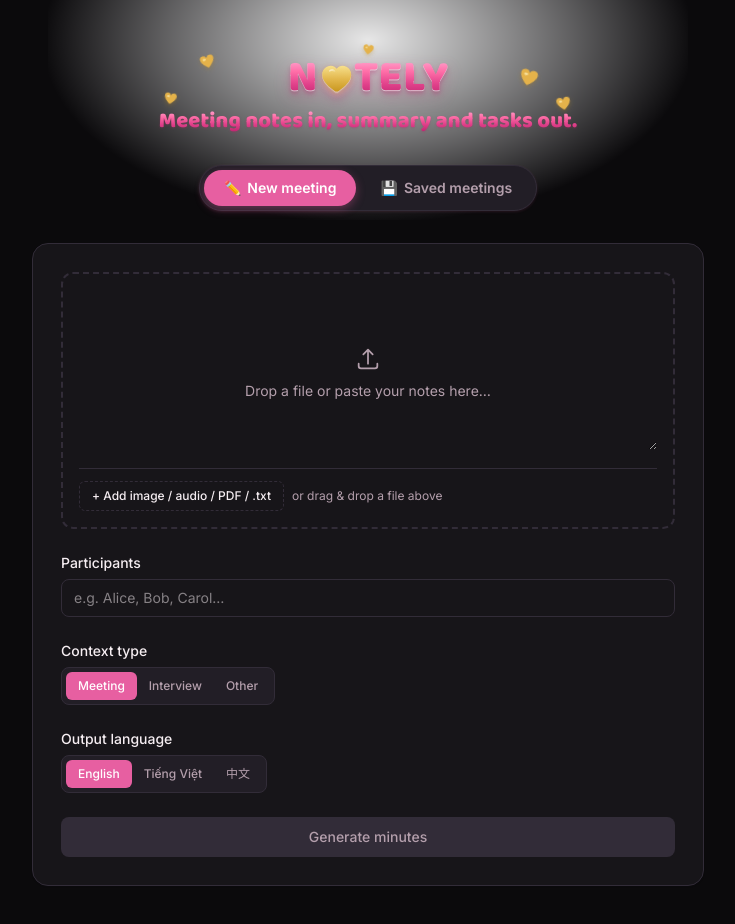
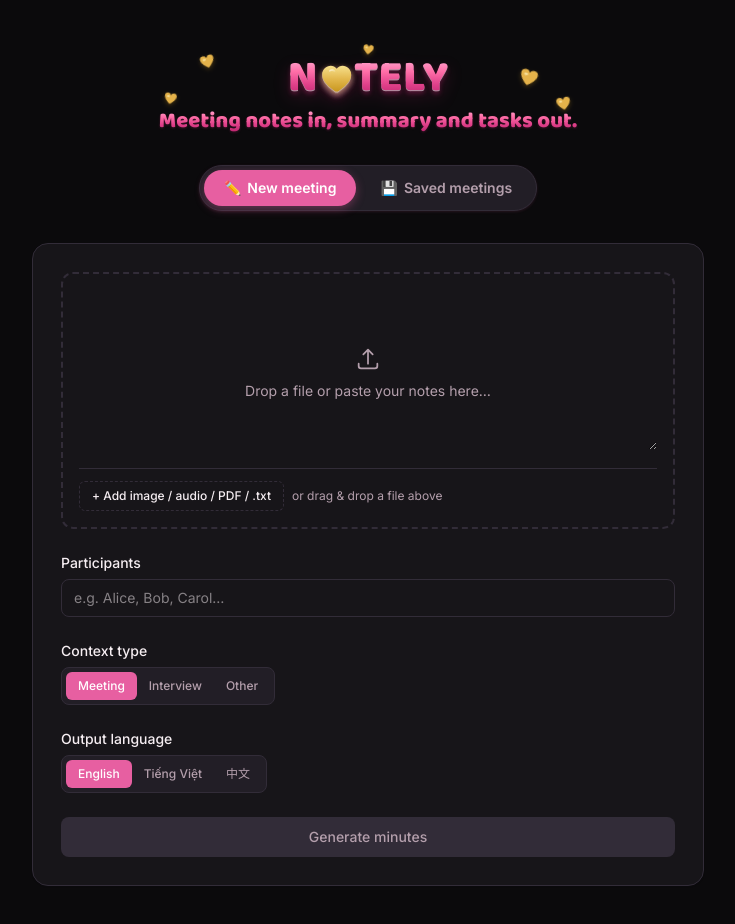
Before and after one commit to thaovywork-blip/VNGG-MeetingApp, a Next.js app: page / in a window 1280 px wide. Shown: the top 924 px of the page, without its empty margins (272-1007 px from the left). Built offline with nearby package versions, Linux system fonts and the light colour scheme.

Commit message:
style: remove white spotlight glow behind NOTELY

```diff
--- a/app/globals.css
+++ b/app/globals.css
@@ -22,25 +22,6 @@ body {
   background: var(--bg);
   color: var(--text);
   font-family: var(--font-inter), system-ui, -apple-system, sans-serif;
-}
-
-/* Notely spotlight — a soft, low-opacity blush glow behind the page header/empty
-   state, echoing the brand mark's spotlight without competing with body text. */
-.notely-spotlight {
-  position: relative;
-}
-
-.notely-spotlight::before {
-  content: "";
-  position: absolute;
-  top: -140px;
-  left: 50%;
-  width: 640px;
-  height: 360px;
-  transform: translateX(-50%);
-  background: radial-gradient(ellipse at center, rgba(255, 255, 255, 0.9) 0%, rgba(255, 255, 255, 0.35) 45%, rgba(255, 255, 255, 0) 72%);
-  pointer-events: none;
-  z-index: 0;
 }
 
 /* Print / PDF export -------------------------------------------------------
--- a/app/page.tsx
+++ b/app/page.tsx
@@ -450,7 +450,7 @@ export default function Home() {
   const busy = phase !== null;
 
   return (
-    <div className="notely-spotlight flex flex-1 flex-col px-4 py-10 sm:px-8 sm:py-14">
+    <div className="flex flex-1 flex-col px-4 py-10 sm:px-8 sm:py-14">
       {result && (
         <div className="print-only">
           <PrintDocument result={result} date={currentDate ?? undefined} />
```
